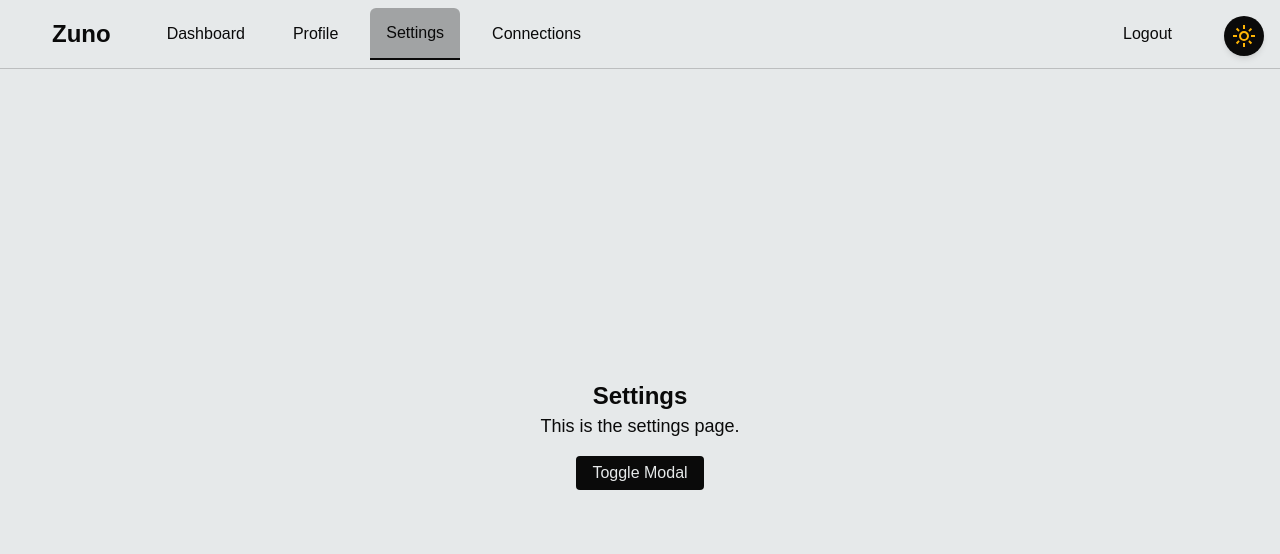
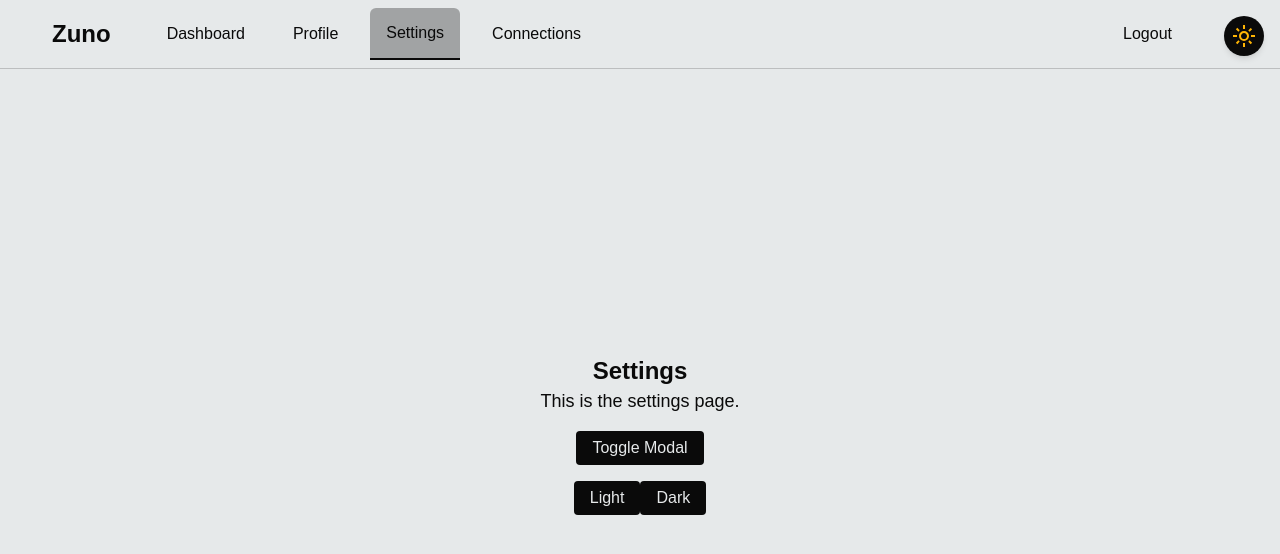
Before and after one commit to Damon-Thomas/Social-Media-Site, a Next.js app: page /dashboard/settings in a window 1280 px wide. Shown: the top 554 px of the page. Built offline with nearby package versions, Linux system fonts and the light colour scheme; no server answers.

Commit message:
add theme selection to settings page and update user model for theme preference

```diff
--- a/app/dashboard/settings/page.tsx
+++ b/app/dashboard/settings/page.tsx
@@ -27,6 +27,24 @@ export default function SettingsPage() {
       >
         Toggle Modal
       </button>
+      <div className="themeButtons flex gap-0">
+        <button
+          className="bg-[var(--dmono)] py-2 px-4 rounded text-[var(--rdmono)] mt-4"
+          onClick={() => {
+            document.documentElement.setAttribute("data-theme", "light");
+          }}
+        >
+          Light
+        </button>
+        <button
+          className="bg-[var(--dmono)] py-2 px-4 rounded text-[var(--rdmono)] mt-4"
+          onClick={() => {
+            document.documentElement.setAttribute("data-theme", "dark");
+          }}
+        >
+          Dark
+        </button>
+      </div>
     </div>
   );
 }
```
Also changed, not shown: 2 other files (tests, documents, lock files or other folders).
